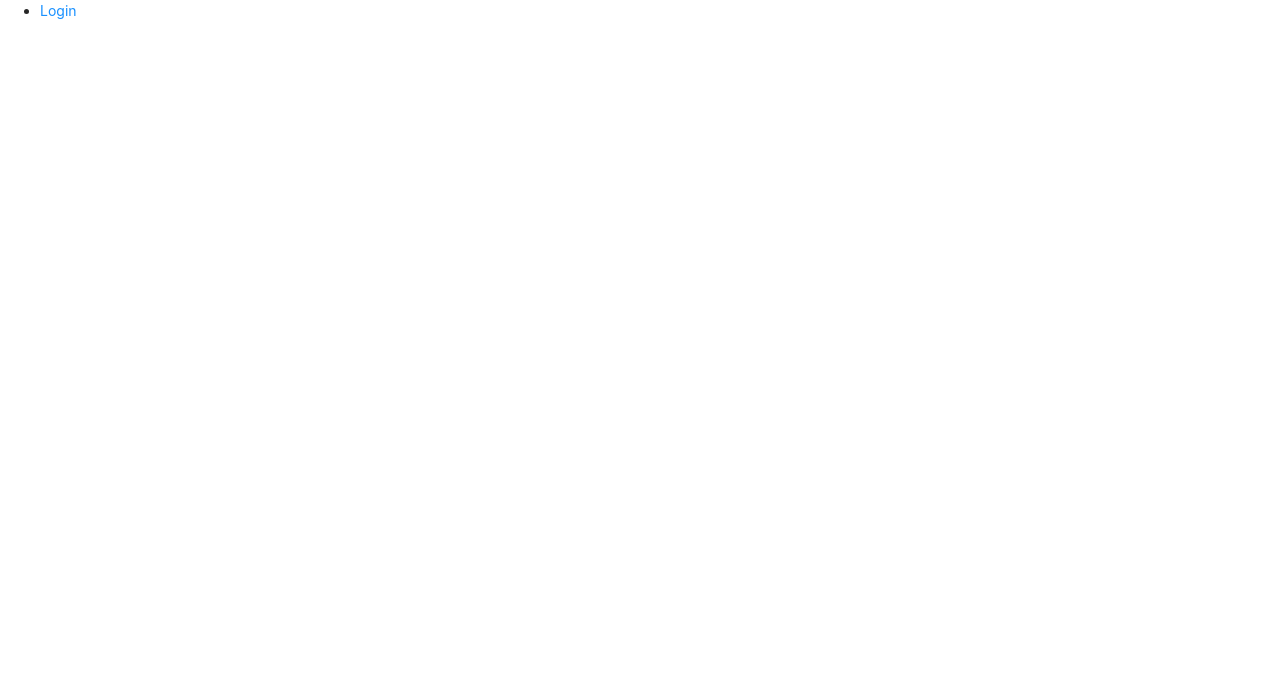
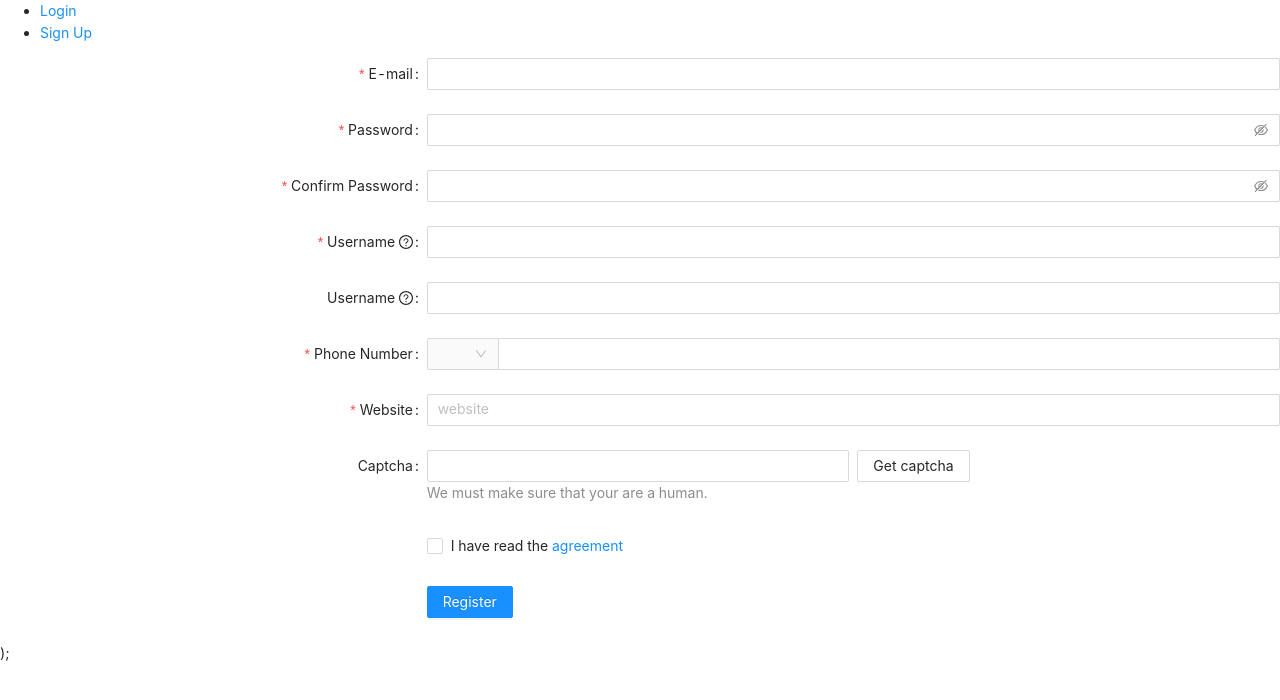
Before and after one commit to RachaelMSimmonds/ISTE-500-501-01, a React (Create React App) app in the folder arts/: page /registration in a window 1280 px wide. Shown: the top 700 px of the page. Built offline with nearby package versions, Linux system fonts and the light colour scheme.

Commit message:
Added registration page and added routing to App js file

```diff
--- a/arts/src/App.js
+++ b/arts/src/App.js
@@ -9,6 +9,7 @@ import { Text } from 'react';
 import { Input, Space } from 'antd';
 import { EyeInvisibleOutlined, EyeTwoTone } from '@ant-design/icons';
 import Login from './login';
+import Registration from './registration';
 import logo from './logo.svg';
 import './App.css';
 
@@ -20,10 +21,12 @@ function App(){
 	  			<nav>
 	  				<ul>
 	  					<li><Link to="/login">Login</Link> </li>
+						<li><Link to="/registration">Sign Up</Link> </li>
 	  				</ul>
 	  			</nav>
 	  			<Switch>
 	  				<Route path="/login"><Login /></Route>
+					<Route path="/registration"><Registration /></Route>
 	  			</Switch>
 	  		</div>
 	  	</Router>
--- /dev/null
+++ b/arts/src/registration.jsx
@@ -0,0 +1,279 @@
+// import React from "react";
+import ReactDOM from "react-dom";
+import "antd/dist/antd.css";
+import "./index.css";
+import React, { useState } from 'react';
+import {
+  Form,
+  Input,
+  Tooltip,
+  Select,
+  Row,
+  Col,
+  Checkbox,
+  Button,
+  AutoComplete,
+} from 'antd';
+import { QuestionCircleOutlined } from '@ant-design/icons';
+
+function Registration() {
+
+const { Option } = Select;
+
+const formItemLayout = {
+  labelCol: {
+    xs: {
+      span: 24,
+    },
+    sm: {
+      span: 8,
+    },
+  },
+  wrapperCol: {
+    xs: {
+      span: 24,
+    },
+    sm: {
+      span: 16,
+    },
+  },
+};
+
+const tailFormItemLayout = {
+  wrapperCol: {
+    xs: {
+      span: 24,
+      offset: 0,
+    },
+    sm: {
+      span: 16,
+      offset: 8,
+    },
+  },
+};
+
+// const RegistrationForm = () => {
+  const [form] = Form.useForm();
+
+  const onFinish = (values) => {
+    console.log('Received values of form: ', values);
+  };
+
+  const prefixSelector = (
+    <Form.Item name="prefix" noStyle>
+      <Select
+        style={{
+          width: 70,
+        }}
+      >
+        <Option value="86">+86</Option>
+        <Option value="87">+87</Option>
+      </Select>
+    </Form.Item>
+  );
+  const [autoCompleteResult, setAutoCompleteResult] = useState([]);
+
+  const onWebsiteChange = (value) => {
+    if (!value) {
+      setAutoCompleteResult([]);
+    } else {
+      setAutoCompleteResult(['.com', '.org', '.net'].map((domain) => `${value}${domain}`));
+    }
+  };
+
+  const websiteOptions = autoCompleteResult.map((website) => ({
+    label: website,
+    value: website,
+  }));
+
+    return(
+        <div>
+            <Form
+      {...formItemLayout}
+      form={form}
+      name="register"
+      onFinish={onFinish}
+      scrollToFirstError
+    >
+      <Form.Item
+        name="email"
+        label="E-mail"
+        rules={[
+          {
+            type: 'email',
+            message: 'The input is not valid E-mail!',
+          },
+          {
+            required: true,
+            message: 'Please input your E-mail!',
+          },
+        ]}
+      >
+        <Input />
+      </Form.Item>
+
+      <Form.Item
+        name="password"
+        label="Password"
+        rules={[
+          {
+            required: true,
+            message: 'Please input your password!',
+          },
+        ]}
+        hasFeedback
+      >
+        <Input.Password />
+      </Form.Item>
+
+      <Form.Item
+        name="confirm"
+        label="Confirm Password"
+        dependencies={['password']}
+        hasFeedback
+        rules={[
+          {
+            required: true,
+            message: 'Please confirm your password!',
+          },
+          ({ getFieldValue }) => ({
+            validator(_, value) {
+              if (!value || getFieldValue('password') === value) {
+                return Promise.resolve();
+              }
+
+              return Promise.reject(new Error('The two passwords that you entered do not match!'));
+            },
+          }),
+        ]}
+      >
+        <Input.Password />
+      </Form.Item>
+
+      <Form.Item
+        name="username"
+        label={
+          <span>
+            Username&nbsp;
+            <Tooltip title="What do you want your username to be?">
+              <QuestionCircleOutlined />
+            </Tooltip>
+          </span>
+        }
+        rules={[
+          {
+            required: true,
+            message: 'Please input your nickname!',
+            whitespace: true,
+          },
+        ]}
+      >
+        <Input />
+      </Form.Item>
+
+      <Form.Item
+       label={
+        <span>
+          Username&nbsp;
+          <Tooltip title="Enter in home address - Street name, City, State, and ZIP ">
+            <QuestionCircleOutlined />
+          </Tooltip>
+        </span>
+      }
+      rules={[
+        {
+          required: true,
+          message: 'Please input your nickname!',
+          whitespace: true,
+        },
+      ]}
+      >
+        <Input />
+      </Form.Item>
+
+      <Form.Item
+        name="phone"
+        label="Phone Number"
+        rules={[
+          {
+            required: true,
+            message: 'Please input your phone number!',
+          },
+        ]}
+      >
+        <Input
+          addonBefore={prefixSelector}
+          style={{
+            width: '100%',
+          }}
+        />
+      </Form.Item>
+
+      <Form.Item
+        name="website"
+        label="Website"
+        rules={[
+          {
+            required: true,
+            message: 'Please input website!',
+          },
+        ]}
+      >
+        <AutoComplete options={websiteOptions} onChange={onWebsiteChange} placeholder="website">
+          <Input />
+        </AutoComplete>
+      </Form.Item>
+
+      <Form.Item label="Captcha" extra="We must make sure that your are a human.">
+        <Row gutter={8}>
+          <Col span={12}>
+            <Form.Item
+              name="captcha"
+              noStyle
+              rules={[
+                {
+                  required: true,
+                  message: 'Please input the captcha you got!',
+                },
+              ]}
+            >
+              <Input />
+            </Form.Item>
+          </Col>
+          <Col span={12}>
+            <Button>Get captcha</Button>
+          </Col>
+        </Row>
+      </Form.Item>
+
+      <Form.Item
+        name="agreement"
+        valuePropName="checked"
+        rules={[
+          {
+            validator: (_, value) =>
+              value ? Promise.resolve() : Promise.reject(new Error('Should accept agreement')),
+          },
+        ]}
+        {...tailFormItemLayout}
+      >
+        <Checkbox>
+          I have read the <a href="">agreement</a>
+        </Checkbox>
+      </Form.Item>
+      <Form.Item {...tailFormItemLayout}>
+        <Button type="primary" htmlType="submit">
+          Register
+        </Button>
+      </Form.Item>
+    </Form>
+  );
+
+
+        </div>
+    );
+
+    }
+//}
+
+export default Registration;
```
